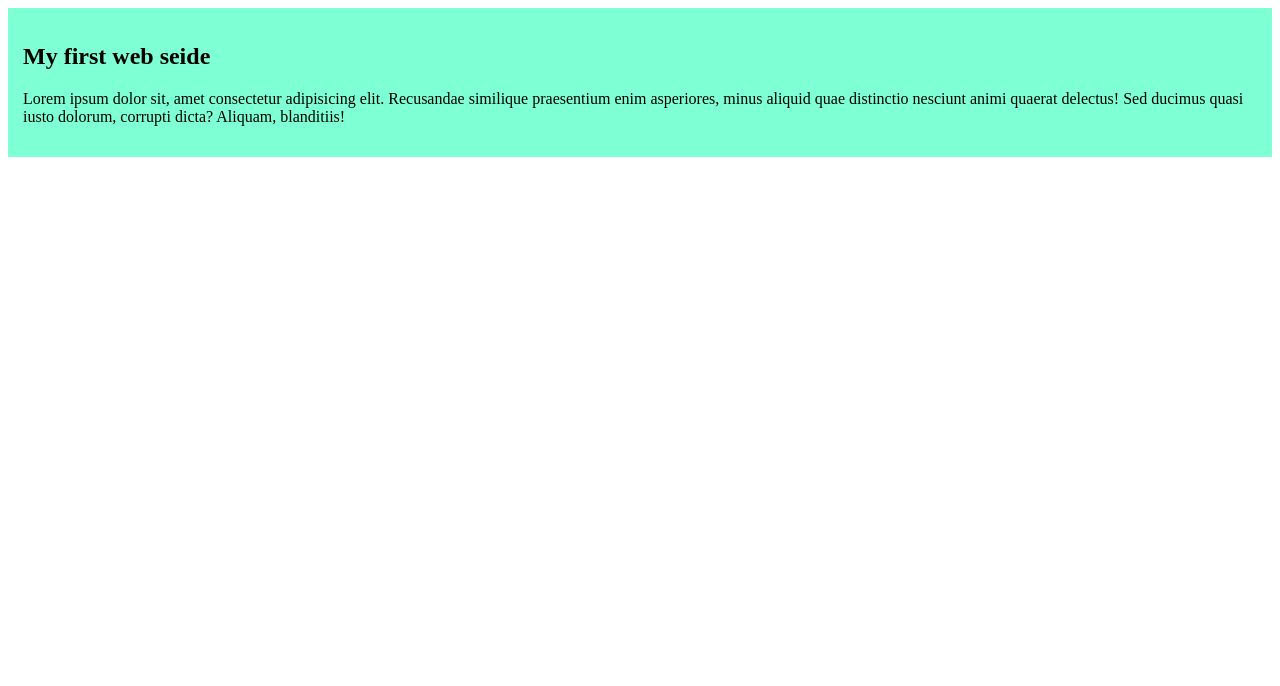
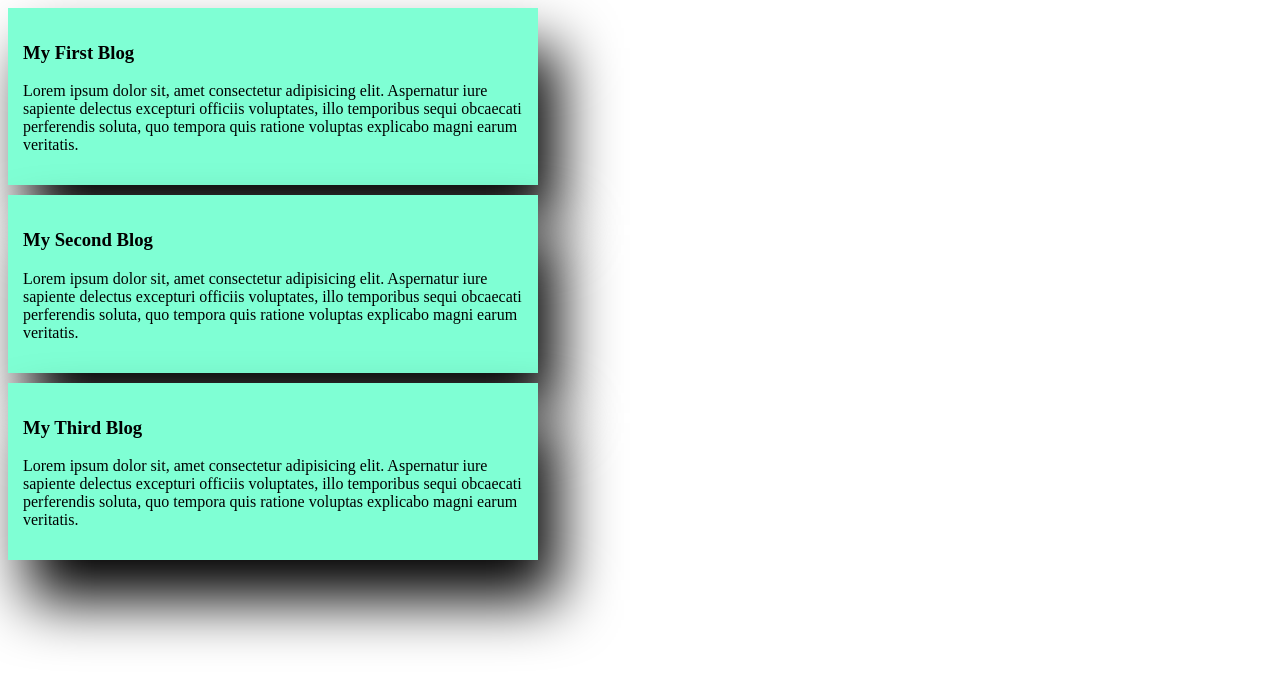
Before and after one commit to hablunadim/My-first-github-repo, a plain HTML site: page index 2.html in a window 1280 px wide. Drawn offline with Linux system fonts and the light colour scheme.

Commit message:
added the first blog

```diff
--- a/index 2.html
+++ b/index 2.html
@@ -8,8 +8,16 @@
 </head>
 <body>
     <div>
-        <h2>My first web seide</h2>
-        <p>Lorem ipsum dolor sit, amet consectetur adipisicing elit. Recusandae similique praesentium enim asperiores, minus aliquid quae distinctio nesciunt animi quaerat delectus! Sed ducimus quasi iusto dolorum, corrupti dicta? Aliquam, blanditiis!</p>
+        <h3>My First Blog</h3>
+        <p>Lorem ipsum dolor sit, amet consectetur adipisicing elit. Aspernatur iure sapiente delectus excepturi officiis voluptates, illo temporibus sequi obcaecati perferendis soluta, quo tempora quis ratione voluptas explicabo magni earum veritatis.</p>
+    </div>
+    <div>
+        <h3>My Second Blog</h3>
+        <p>Lorem ipsum dolor sit, amet consectetur adipisicing elit. Aspernatur iure sapiente delectus excepturi officiis voluptates, illo temporibus sequi obcaecati perferendis soluta, quo tempora quis ratione voluptas explicabo magni earum veritatis.</p>
+    </div>
+    <div>
+        <h3>My Third Blog</h3>
+        <p>Lorem ipsum dolor sit, amet consectetur adipisicing elit. Aspernatur iure sapiente delectus excepturi officiis voluptates, illo temporibus sequi obcaecati perferendis soluta, quo tempora quis ratione voluptas explicabo magni earum veritatis.</p>
     </div>
 </body>
 </html>
--- a/styles/blog.css
+++ b/styles/blog.css
@@ -2,4 +2,6 @@ div{
     background-color: aquamarine;
     padding: 15px;
     margin-bottom: 10px;
+    width: 500px;
+    box-shadow: 20px 40px 60px;
 }
```
Also changed, not shown: index.html (+3 -4 lines).
